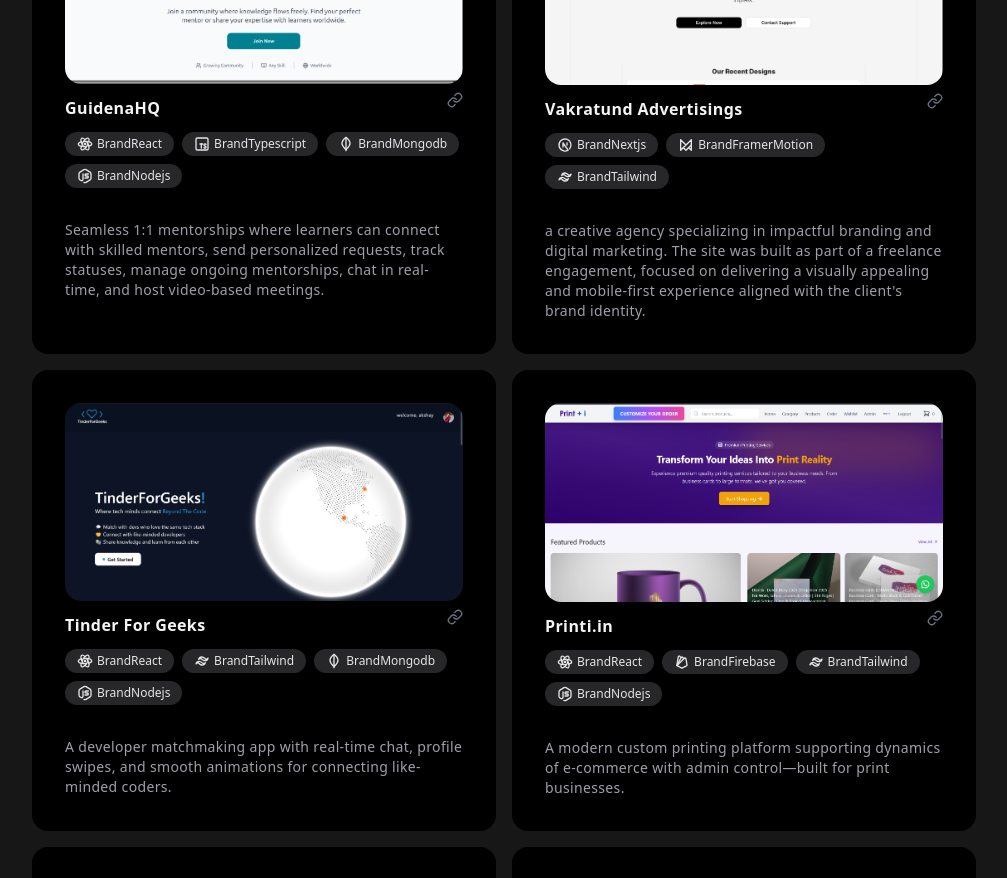
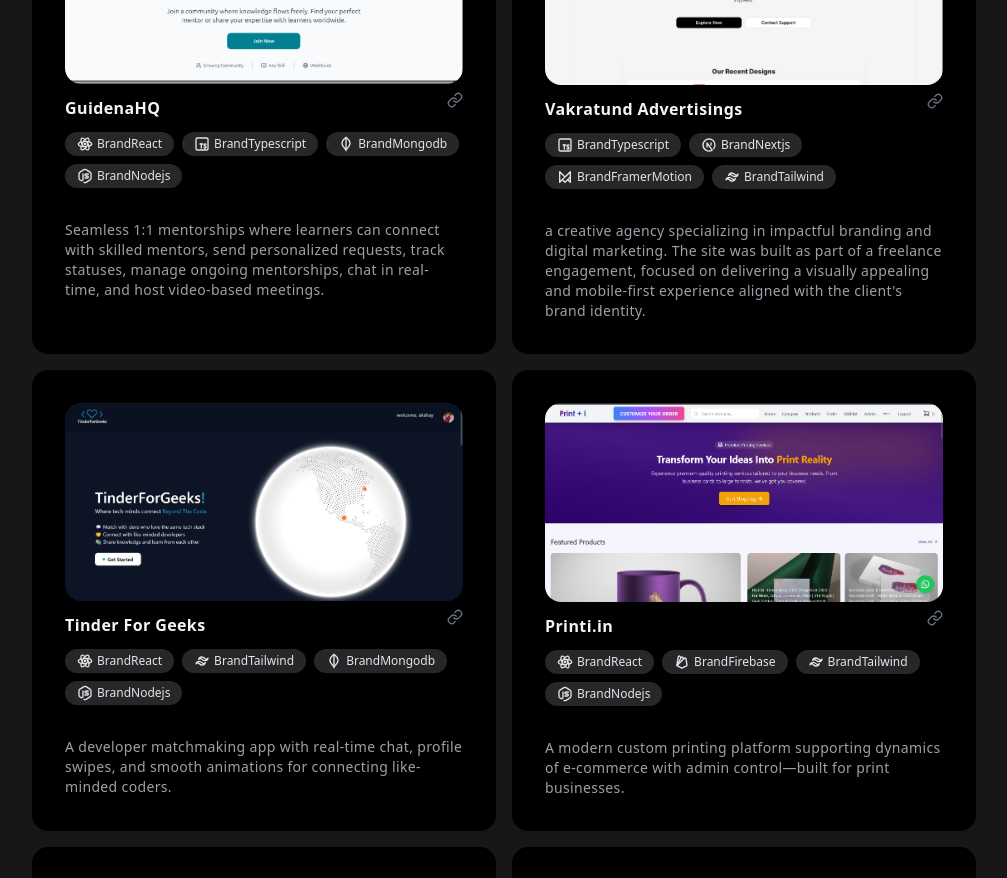
Before and after one commit to yashbhidawe/portfolio, a React (Vite) app: page / in a window 1280 px wide. Shown: the part 1060-1938 px from the top of the page, without its empty margins (136-1143 px from the left). Built offline with nearby package versions, Linux system fonts and the light colour scheme.

Commit message:
fix: icon naming conflict

```diff
--- a/src/components/Projects.jsx
+++ b/src/components/Projects.jsx
@@ -12,8 +12,8 @@ import {
   IconBrandTailwind,
   IconBrandFirebase,
   IconBrandFramerMotion,
-  IconBrandTypescript as Typescript,
-  IconBrandNextjs as NextJS,
+  IconBrandTypescript,
+  IconBrandNextjs,
 } from "@tabler/icons-react";
 
 export default function Projects() {
@@ -36,7 +36,12 @@ export const projects = [
       "Seamless 1:1 mentorships where learners can connect with skilled mentors, send personalized requests, track statuses, manage ongoing mentorships, chat in real-time, and host video-based meetings.",
     link: "https://guidenahq.vercel.app/",
     imageUrl: guidena,
-    tech: [IconBrandReact, Typescript, IconBrandMongodb, IconBrandNodejs],
+    tech: [
+      IconBrandReact,
+      IconBrandTypescript,
+      IconBrandMongodb,
+      IconBrandNodejs,
+    ],
   },
   {
     title: "Vakratund Advertisings",
@@ -44,7 +49,12 @@ export const projects = [
       " a creative agency specializing in impactful branding and digital marketing. The site was built as part of a freelance engagement, focused on delivering a visually appealing and mobile-first experience aligned with the client's brand identity.",
     link: "https://www.vakratundaadvertising.com/",
     imageUrl: vakrtund,
-    tech: [NextJS, IconBrandFramerMotion, IconBrandTailwind],
+    tech: [
+      IconBrandTypescript,
+      IconBrandNextjs,
+      IconBrandFramerMotion,
+      IconBrandTailwind,
+    ],
   },
 
   {
--- a/src/components/ui/card-hover-effect.jsx
+++ b/src/components/ui/card-hover-effect.jsx
@@ -1,4 +1,5 @@
 import { cn } from "@/lib/utils";
+// eslint-disable-next-line no-unused-vars
 import { AnimatePresence, motion } from "motion/react";
 import { LinkIcon } from "lucide-react";
 import { useState } from "react";
@@ -83,6 +84,8 @@ export const TechUsed = ({ technologies }) => {
     IconBrandNodejs: "Node.js",
     IconBrandFirebase: "Firebase",
     IconBrandFramerMotion: "Framer Motion",
+    IconBrandTypescript: "Typescript",
+    IconBrandNextjs: "NextJS",
   };
 
   return (
```
